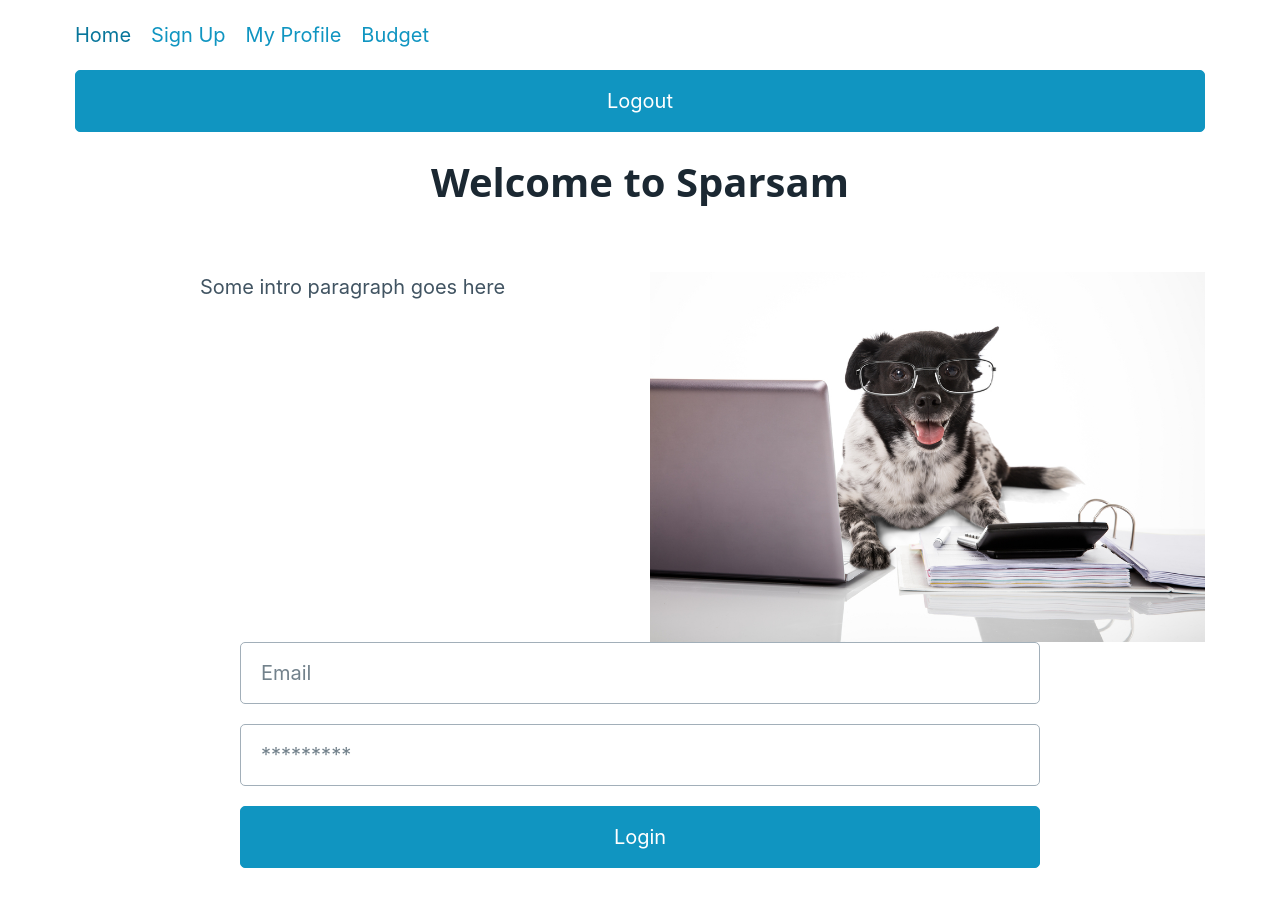
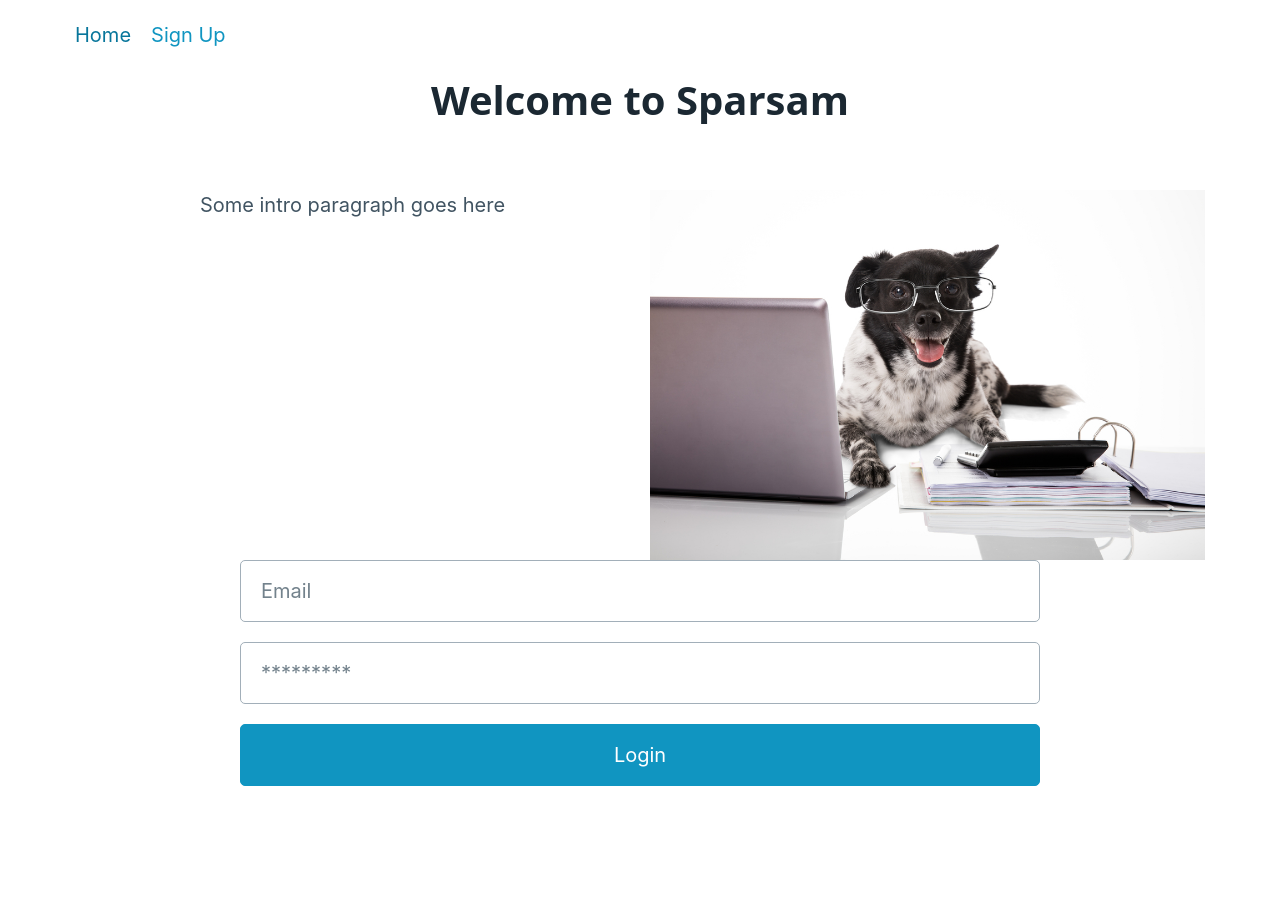
Before and after one commit to fraulueneburg-ironhack/p3-frontend, a React (Create React App) app: page / in a window 1280 px wide. Shown: the top 906 px of the page. After the commit the page ends 866 px from the top, so only its background shows below. Built offline with nearby package versions, Linux system fonts and the light colour scheme.

Commit message:
display navbar item for logged in/logged out users

```diff
--- a/src/App.js
+++ b/src/App.js
@@ -16,19 +16,14 @@ function App() {
         <Route path="/" element={<Layout />}>
           <Route path="/" element={<HomePage />}></Route>
           <Route path="/auth/signup" element={<SignupPage />}></Route>
-          <Route
-            path="/auth/profile"
-            element={
+          <Route path="/auth/profile" element={
             <PrivatePage>
               <ProfilePage />
             </PrivatePage>
           }
           />
-          <Route
-            path="/auth/budget"
-            element={
+          <Route path="/auth/budget" element={
             <PrivatePage>
-                <h1>test</h1>
               <BudgetOverview />
             </PrivatePage>
           }
--- a/src/components/Navbar.jsx
+++ b/src/components/Navbar.jsx
@@ -1,23 +1,29 @@
+import { AuthContext } from "../context/auth.context";
+import { useContext } from "react";
 import { NavLink } from "react-router-dom";
 
 function Navbar() {
+  const { logOutUser, isLoggedIn } = useContext(AuthContext);
+
   return (
-    <nav>
-      <ul>
-        <li>
-          <NavLink to="/">Home</NavLink>
-        </li>
-        <li>
-          <NavLink to="/auth/signup">Sign Up</NavLink>
-        </li>
-        <li>
-          <NavLink to="/auth/profile">My Profile</NavLink>
-        </li>
-        <li>
-          <NavLink to="/auth/budget">Budget</NavLink>
-        </li>
-      </ul>
-    </nav>
+    <>
+      <nav>
+        {isLoggedIn ?
+          <ul>
+            <li><NavLink to="/">Home</NavLink></li>
+            <li><NavLink to="/auth/profile">My Profile</NavLink></li>
+            <li><NavLink to="/auth/budget">Budget</NavLink></li>
+          </ul>
+          :
+          <ul>
+            <li><NavLink to="/">Home</NavLink></li>
+            <li><NavLink to="/auth/signup">Sign Up</NavLink></li>
+          </ul>
+        }
+      </nav>
+      {isLoggedIn ? <button onClick={logOutUser}>Logout </button> : null
+      }
+    </>
   );
 }
 
--- a/src/css/App.css
+++ b/src/css/App.css
@@ -140,3 +140,14 @@ input[type="number"] {
 .form-budget span.currency {
   line-height: 3rem;
 }
+
+/*----- HEADER -----*/
+
+header {
+  display: flex;
+}
+
+header button {
+  margin-left: 1rem;
+  width: auto;
+}
--- a/src/pages/Layout.jsx
+++ b/src/pages/Layout.jsx
@@ -1,15 +1,11 @@
 import { Outlet } from "react-router-dom";
 import Navbar from "../components/Navbar";
-import { AuthContext } from "../context/auth.context";
-import { useContext } from "react";
 
 function Layout() {
-  const { logOutUser } = useContext(AuthContext);
   return (
     <>
       <header className="container">
         <Navbar />
-        <button onClick={logOutUser}>Logout </button>
       </header>
       <main className="container">
         <Outlet />
--- a/src/pages/PrivatePage.jsx
+++ b/src/pages/PrivatePage.jsx
@@ -1,15 +1,14 @@
 import { useContext } from "react";
 import { AuthContext } from "../context/auth.context";
-import { Navigate, useNavigate } from "react-router-dom";
+import { Navigate } from "react-router-dom";
 
 function PrivatePage({ children }) {
-  const navigate = useNavigate();
   const { isLoading, isLoggedIn } = useContext(AuthContext);
   if (isLoading) {
     return <p>Loading...</p>;
   }
   if (isLoggedIn) {
-    return <Navigate to="/auth/budget" />;
+    return children;
   } else {
     return <Navigate to="/" />;
   }
```
Lines whose indentation alone changed are shown as unchanged.
